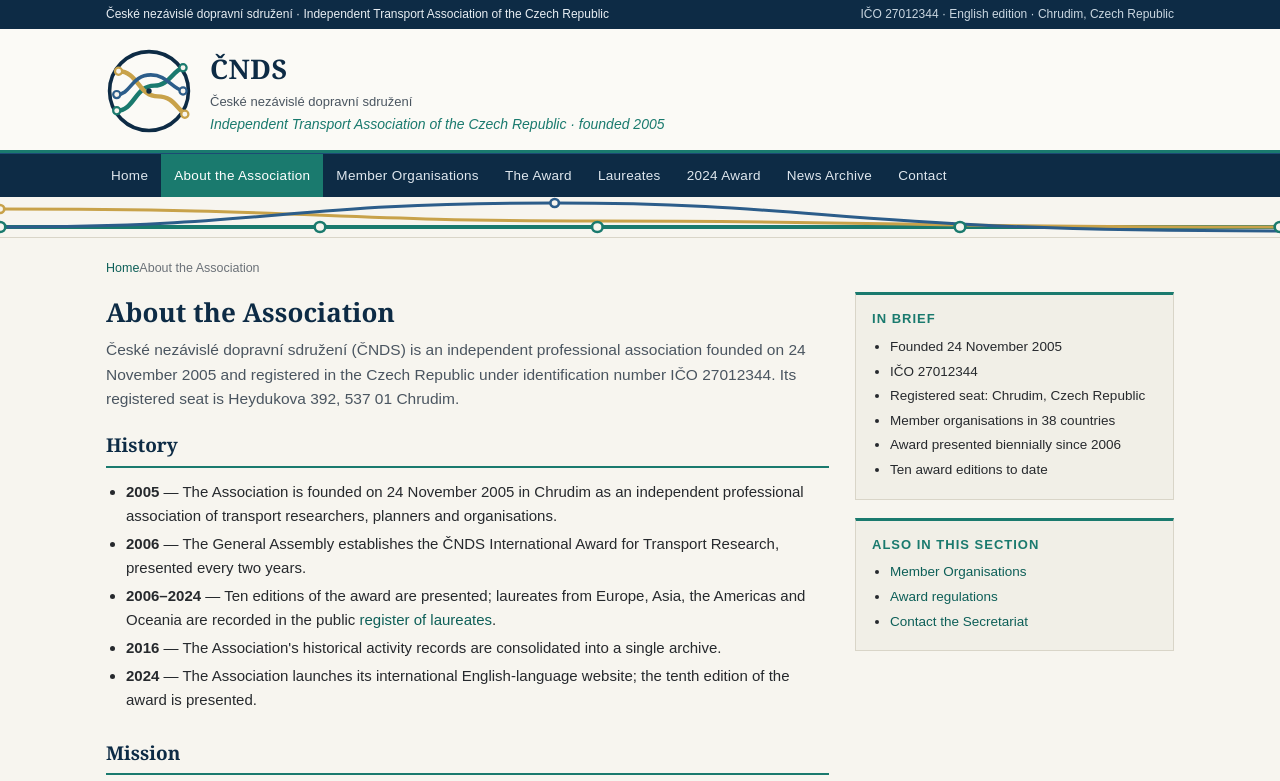
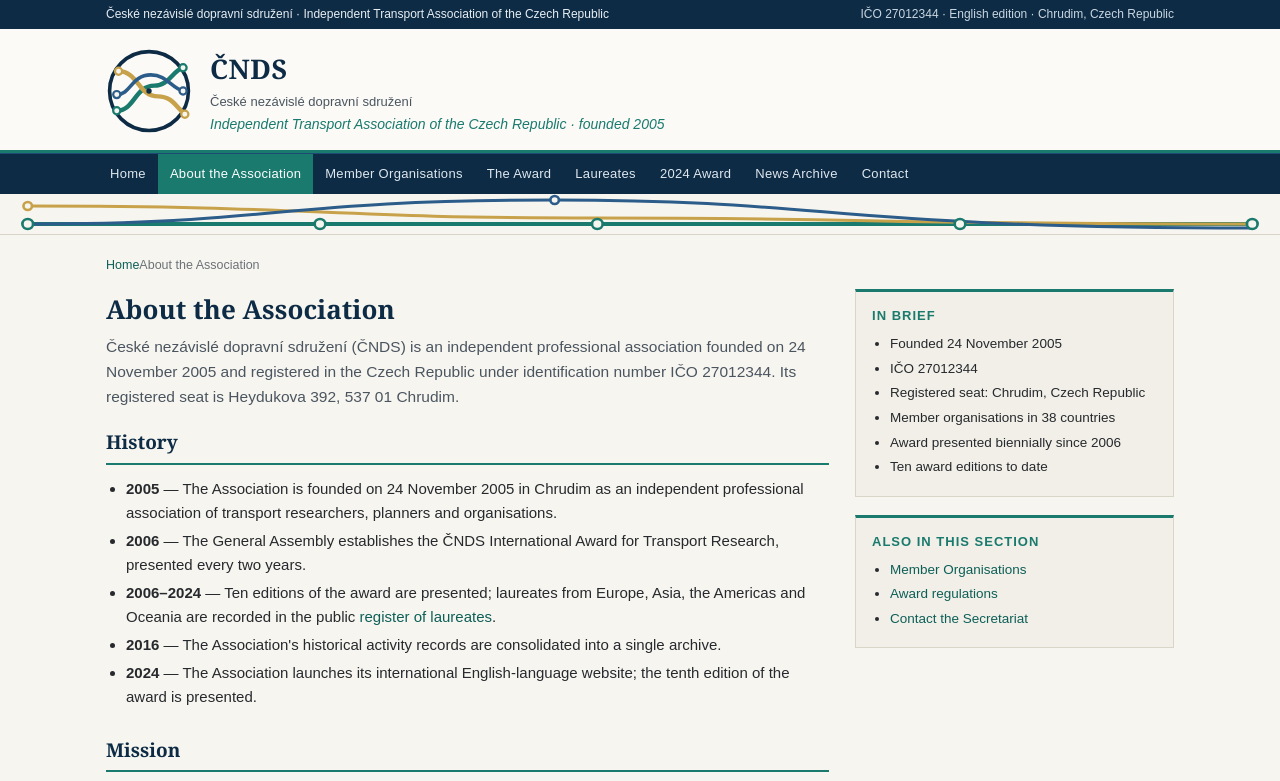
Before and after one commit to fanshiyu35/cnds-association, a plain HTML site: page about.html in a window 1280 px wide. Shown: the top 781 px of the page. Drawn offline with Linux system fonts and the light colour scheme.

Commit message:
Layout polish: nav fit, route band inset, topbar spacing

```diff
--- a/about.html
+++ b/about.html
@@ -17,6 +17,7 @@ a:hover { text-decoration: underline; }
 
 .topbar { background: #0d2b45; color: #c9d6e0; font-size: 12px; }
 .topbar .in { max-width: 1100px; margin: 0 auto; padding: 5px 16px; display: flex; justify-content: space-between; flex-wrap: wrap; }
+.topbar .in span + span { margin-left: 20px; }
 .topbar .org { color: #e8eef3; }
 
 .masthead { background: #fbfaf6; border-bottom: 3px solid #1a7a6e; }
@@ -28,7 +29,7 @@ a:hover { text-decoration: underline; }
 nav.main { background: #0d2b45; border-top: 1px solid #1c4a74; }
 nav.main .in { max-width: 1100px; margin: 0 auto; padding: 0 8px; }
 nav.main ul { list-style: none; display: flex; flex-wrap: wrap; }
-nav.main a { display: block; color: #dfe7ee; font-size: 13.5px; padding: 11px 13px; letter-spacing: .3px; }
+nav.main a { display: block; color: #dfe7ee; font-size: 13px; padding: 10px 12px; letter-spacing: .3px; white-space: nowrap; }
 nav.main a:hover { background: #143a5c; text-decoration: none; }
 nav.main a.active { background: #1a7a6e; color: #ffffff; }
 
@@ -127,16 +128,16 @@ footer.site .specimen { font-style: italic; color: #7d94a5; }
   <div class="in"><ul><a href="index.html">Home</a><a href="about.html" class="active">About the Association</a><a href="members.html">Member Organisations</a><a href="award.html">The Award</a><a href="laureates.html">Laureates</a><a href="laureates/2024.html">2024 Award</a><a href="news.html">News Archive</a><a href="contact.html">Contact</a></ul></div>
 </nav>
 <div class="routeband"><svg viewBox="0 0 1200 40" preserveAspectRatio="none" xmlns="http://www.w3.org/2000/svg" aria-hidden="true">
-<path d="M 0 30 L 1200 30" stroke="#1a7a6e" stroke-width="4"/>
-<path d="M 0 12 C 300 12 300 24 560 24 C 820 24 820 30 1200 30" stroke="#c8a24a" stroke-width="3" fill="none"/>
-<path d="M 0 30 C 260 30 260 6 520 6 C 780 6 780 34 1200 34" stroke="#2c5d8a" stroke-width="3" fill="none"/>
-<circle cx="0" cy="30" r="5" fill="#f7f5ef" stroke="#1a7a6e" stroke-width="2.5"/>
+<path d="M 26 30 L 1174 30" stroke="#1a7a6e" stroke-width="4"/>
+<path d="M 26 12 C 300 12 300 24 560 24 C 820 24 820 30 1174 30" stroke="#c8a24a" stroke-width="3" fill="none"/>
+<path d="M 26 30 C 260 30 260 6 520 6 C 780 6 780 34 1174 34" stroke="#2c5d8a" stroke-width="3" fill="none"/>
+<circle cx="26" cy="30" r="5" fill="#f7f5ef" stroke="#1a7a6e" stroke-width="2.5"/>
 <circle cx="300" cy="30" r="5" fill="#f7f5ef" stroke="#1a7a6e" stroke-width="2.5"/>
 <circle cx="560" cy="30" r="5" fill="#f7f5ef" stroke="#1a7a6e" stroke-width="2.5"/>
 <circle cx="900" cy="30" r="5" fill="#f7f5ef" stroke="#1a7a6e" stroke-width="2.5"/>
-<circle cx="1200" cy="30" r="5" fill="#f7f5ef" stroke="#1a7a6e" stroke-width="2.5"/>
+<circle cx="1174" cy="30" r="5" fill="#f7f5ef" stroke="#1a7a6e" stroke-width="2.5"/>
 <circle cx="520" cy="6" r="4" fill="#f7f5ef" stroke="#2c5d8a" stroke-width="2.5"/>
-<circle cx="0" cy="12" r="4" fill="#f7f5ef" stroke="#c8a24a" stroke-width="2.5"/>
+<circle cx="26" cy="12" r="4" fill="#f7f5ef" stroke="#c8a24a" stroke-width="2.5"/>
 </svg></div>
 <div class="wrap">
   <div class="crumbs"><a href="index.html">Home</a><span>About the Association</span></div>
```
Also changed, not shown: award.html (+8 -7 lines), contact.html (+8 -7 lines), index.html (+8 -7 lines), laureates.html (+8 -7 lines), laureates/2024.html (+8 -7 lines), members.html (+8 -7 lines), news.html (+8 -7 lines).
